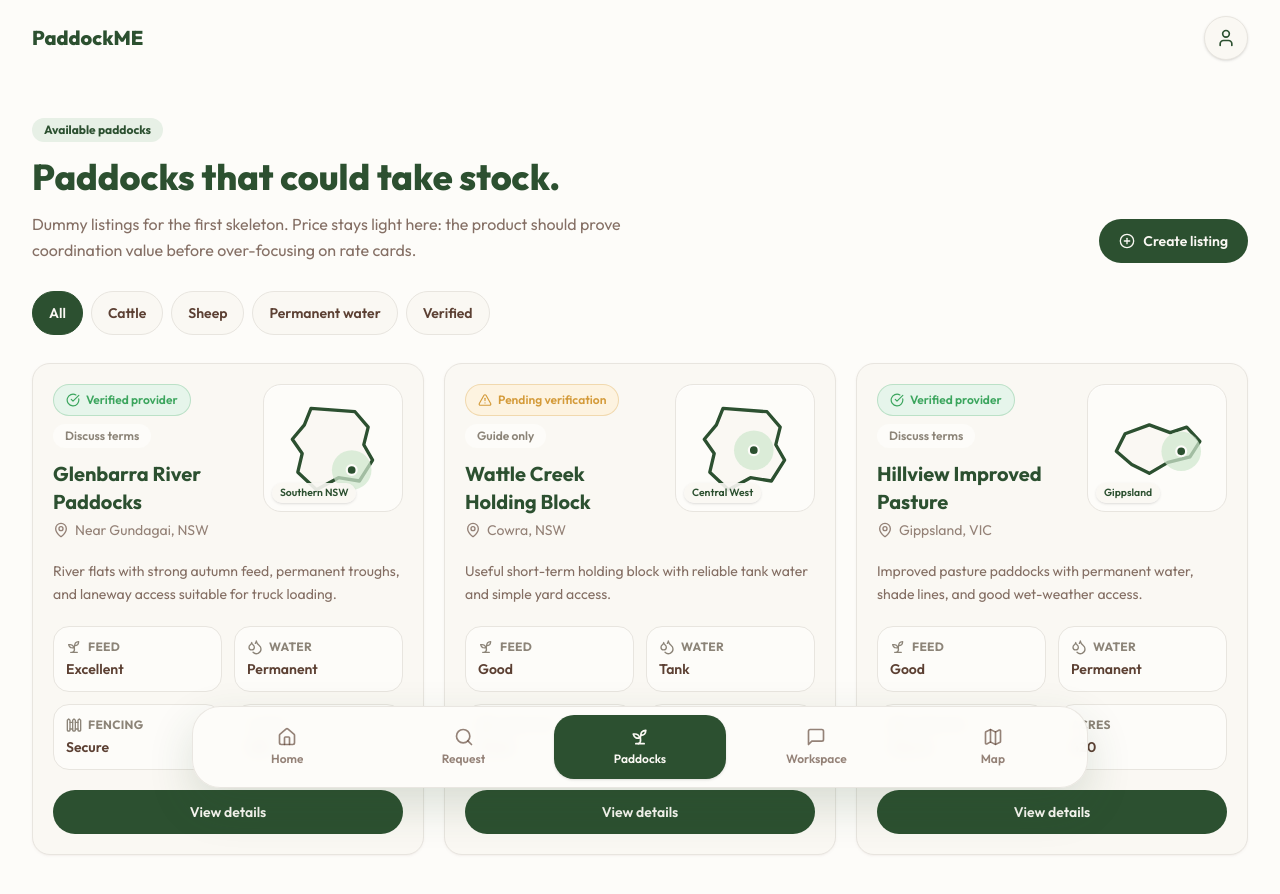
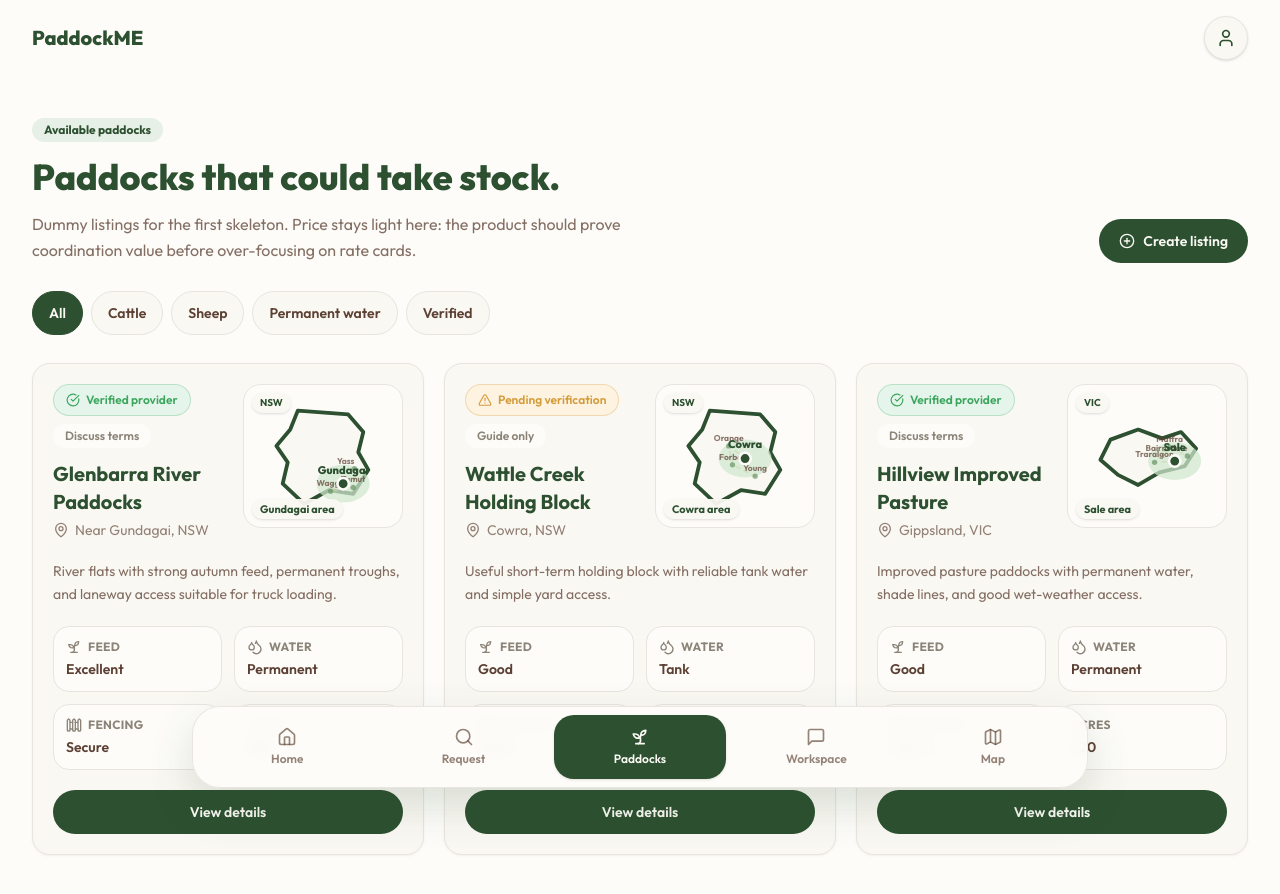
Before and after one commit to jwcoleman87-collab/paddockme, a Next.js app: page /listings in a window 1280 px wide. Shown: the top 894 px of the page. Built offline with nearby package versions, Linux system fonts and the light colour scheme.

Commit message:
Improve listing map location context

```diff
--- a/src/components/ListingCard.tsx
+++ b/src/components/ListingCard.tsx
@@ -9,7 +9,7 @@ import type { PaddockListing } from "@/lib/dummyData";
 export function ListingCard({ listing }: { listing: PaddockListing }) {
   return (
     <Card className="flex h-full flex-col gap-5">
-      <div className="grid gap-4 sm:grid-cols-[minmax(0,1fr)_8.75rem] sm:items-start">
+      <div className="grid gap-4 sm:grid-cols-[minmax(0,1fr)_10rem] sm:items-start">
         <div className="min-w-0">
           <div className="mb-3 flex flex-wrap items-center gap-2">
             <StatusBadge
@@ -35,8 +35,10 @@ export function ListingCard({ listing }: { listing: PaddockListing }) {
         <StateMiniMap
           state={listing.state}
           regionLabel={listing.regionLabel}
+          placeLabel={listing.mapPlaceLabel}
           dotPosition={listing.mapDot}
-          className="order-first h-28 sm:order-none sm:h-32"
+          nearbyPlaces={listing.mapNearbyPlaces}
+          className="order-first h-32 sm:order-none sm:h-36"
         />
       </div>
 
--- a/src/components/StateMiniMap.tsx
+++ b/src/components/StateMiniMap.tsx
@@ -15,10 +15,16 @@ type DotPosition = {
   y: number;
 };
 
+type NearbyPlace = DotPosition & {
+  label: string;
+};
+
 type StateMiniMapProps = {
   state: StateMiniMapState;
   regionLabel?: string;
+  placeLabel?: string;
   dotPosition?: DotPosition;
+  nearbyPlaces?: NearbyPlace[];
   className?: string;
 };
 
@@ -36,10 +42,15 @@ const statePaths: Record<StateMiniMapState, string> = {
 export function StateMiniMap({
   state,
   regionLabel,
+  placeLabel,
   dotPosition = { x: 50, y: 50 },
+  nearbyPlaces = [],
   className,
 }: StateMiniMapProps) {
-  const label = regionLabel ? `${regionLabel}, ${state}` : state;
+  const locationLabel = placeLabel ?? regionLabel ?? state;
+  const label = regionLabel
+    ? `${locationLabel}, ${regionLabel}, ${state}`
+    : locationLabel;
 
   return (
     <div
@@ -63,13 +74,46 @@ export function StateMiniMap({
           strokeLinejoin="round"
           strokeWidth="3"
         />
-        <circle
+
+        <path
+          d={buildRoutePath(dotPosition, nearbyPlaces)}
+          fill="none"
+          stroke="var(--color-ochre)"
+          strokeDasharray="3 4"
+          strokeLinecap="round"
+          strokeWidth="1.4"
+          opacity="0.58"
+        />
+
+        <ellipse
           cx={dotPosition.x}
           cy={dotPosition.y}
-          r="18"
+          rx="21"
+          ry="15"
           fill="var(--color-sage-glow)"
           opacity="0.72"
         />
+
+        {nearbyPlaces.map((place) => (
+          <g key={place.label}>
+            <circle
+              cx={place.x}
+              cy={place.y}
+              r="2.1"
+              fill="var(--color-sage)"
+              opacity="0.62"
+            />
+            <text
+              x={place.x}
+              y={place.y - 4}
+              textAnchor={getTextAnchor(place.x)}
+              className="fill-bark/70 text-[0.42rem] font-bold"
+            >
+              {place.label}
+            </text>
+          </g>
+        ))}
+
         <circle
           cx={dotPosition.x}
           cy={dotPosition.y}
@@ -78,11 +122,36 @@ export function StateMiniMap({
           stroke="var(--color-warm-white)"
           strokeWidth="2"
         />
+        <text
+          x={dotPosition.x}
+          y={dotPosition.y - 8}
+          textAnchor={getTextAnchor(dotPosition.x)}
+          className="fill-sage-deep text-[0.55rem] font-black"
+        >
+          {locationLabel}
+        </text>
       </svg>
 
-      <span className="absolute bottom-2 left-2 max-w-[calc(100%-1rem)] truncate rounded-full bg-cream/90 px-2 py-0.5 text-[0.65rem] font-semibold leading-4 text-sage-deep shadow-sm">
-        {regionLabel ?? state}
+      <span className="absolute left-2 top-2 rounded-full bg-cream/90 px-2 py-0.5 text-[0.62rem] font-bold leading-4 text-sage-deep shadow-sm">
+        {state}
+      </span>
+      <span className="absolute bottom-2 left-2 max-w-[calc(100%-1rem)] truncate rounded-full bg-cream/95 px-2 py-0.5 text-[0.68rem] font-bold leading-4 text-sage-deep shadow-sm">
+        {placeLabel ? `${placeLabel} area` : regionLabel ?? state}
       </span>
     </div>
   );
 }
+
+function getTextAnchor(x: number) {
+  if (x > 74) return "end";
+  if (x < 26) return "start";
+  return "middle";
+}
+
+function buildRoutePath(origin: DotPosition, places: NearbyPlace[]) {
+  if (places.length === 0) return "";
+  const points = [origin, ...places.slice(0, 3)];
+  return points
+    .map((point, index) => `${index === 0 ? "M" : "L"} ${point.x} ${point.y}`)
+    .join(" ");
+}
--- a/src/lib/dummyData.ts
+++ b/src/lib/dummyData.ts
@@ -16,10 +16,16 @@ export type PaddockListing = {
   region: string;
   state: AustralianState;
   regionLabel: string;
+  mapPlaceLabel: string;
   mapDot: {
     x: number;
     y: number;
   };
+  mapNearbyPlaces: {
+    label: string;
+    x: number;
+    y: number;
+  }[];
   acres: number;
   suitableLivestock: string[];
   feedStatus: "Excellent" | "Good" | "Tight";
@@ -143,7 +149,13 @@ export const paddockListings: PaddockListing[] = [
     region: "Southern NSW",
     state: "NSW",
     regionLabel: "Southern NSW",
-    mapDot: { x: 67, y: 70 },
+    mapPlaceLabel: "Gundagai",
+    mapDot: { x: 66, y: 72 },
+    mapNearbyPlaces: [
+      { label: "Wagga", x: 56, y: 78 },
+      { label: "Tumut", x: 74, y: 75 },
+      { label: "Yass", x: 75, y: 60 },
+    ],
     acres: 280,
     suitableLivestock: ["Cattle", "Sheep"],
     feedStatus: "Excellent",
@@ -163,7 +175,13 @@ export const paddockListings: PaddockListing[] = [
     region: "Central West",
     state: "NSW",
     regionLabel: "Central West",
+    mapPlaceLabel: "Cowra",
     mapDot: { x: 58, y: 52 },
+    mapNearbyPlaces: [
+      { label: "Orange", x: 45, y: 42 },
+      { label: "Forbes", x: 48, y: 57 },
+      { label: "Young", x: 66, y: 66 },
+    ],
     acres: 145,
     suitableLivestock: ["Sheep", "Goats"],
     feedStatus: "Good",
@@ -183,7 +201,13 @@ export const paddockListings: PaddockListing[] = [
     region: "Gippsland",
     state: "VIC",
     regionLabel: "Gippsland",
-    mapDot: { x: 72, y: 53 },
+    mapPlaceLabel: "Sale",
+    mapDot: { x: 72, y: 54 },
+    mapNearbyPlaces: [
+      { label: "Traralgon", x: 56, y: 55 },
+      { label: "Maffra", x: 68, y: 43 },
+      { label: "Bairnsdale", x: 82, y: 50 },
+    ],
     acres: 420,
     suitableLivestock: ["Cattle", "Horses"],
     feedStatus: "Good",
```
